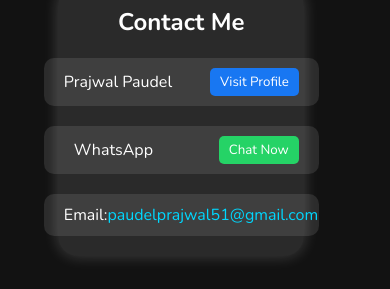
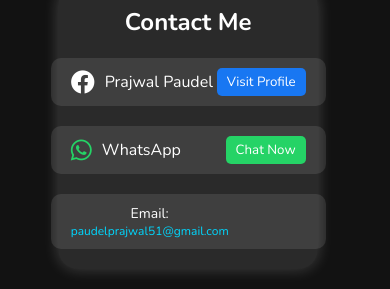
Before and after one commit to Prajwal8112/Durga-s-Portfolio, a website: page About.html in a window 390 px wide. Shown: the part 1032-1321 px from the top of the page. Drawn offline with nearby package versions, Linux system fonts and the light colour scheme.

Commit message:
Add files via upload

```diff
--- a/About.html
+++ b/About.html
@@ -6,7 +6,7 @@
     <title>About Me - Durga Prasad Paudel</title>
     <link rel="stylesheet" href="globalstyle.css">
     <link rel="preconnect" href="https://fonts.googleapis.com">
-
+    <link rel="stylesheet" href="https://cdnjs.cloudflare.com/ajax/libs/font-awesome/6.4.0/css/all.min.css">
     <link href="https://fonts.googleapis.com/css2?family=Nunito:wght@300;700&family=Montserrat:wght@300;800&display=swap" rel="stylesheet">
     <style>
         * {
@@ -265,7 +265,7 @@
                 text-align: left;
             }
             .container2 {
-                width: 90%;
+                width: 95%;
                 padding: 20px;
             }
             .contact-item {
@@ -287,11 +287,16 @@
             }
             .Email {
             display: flex;
+            flex-direction: column;
+            align-items: center;
+            font-size: 14px;
             text-align: left;
             gap: 0px;
         }
+        .Email a {
+            font-size: 12px;
         }
-
+    }
 
     </style>
 </head>
@@ -343,8 +348,8 @@
             <div class="contact-items" style="display: flex; flex-direction: column; gap: 20px; align-items: center; width: 550px;">
 
                 <div class="contact-item" >
-                    <div style="display: flex; align-items: center;flex-wrap: wrap;">
-                        <i class="fa-brands fa-facebook" style="font-size: 24px; color: #3700ff;"></i>
+                    <div style="display: flex; align-items: center;flex-wrap: wrap;gap: 10px;">
+                        <i class="fa-brands fa-facebook" style="font-size: 24px; "></i>
                         <p>Prajwal Paudel</p>
                     </div>
                     <a href="https://www.facebook.com/profile.php?id=100054942633894" target="_blank">
@@ -364,7 +369,7 @@
 
                 <div class="contact-item" >
                     <div style="display: flex; align-items: center; gap: 10px;">
-                        <p class="Email">Email:<a href="https://mail.google.com/mail/?view=cm&fs=1&to=paudelprajwal51@gmail.com" style="color: #00d8ff; text-decoration: none;">paudelprajwal51@gmail.com</a></p>
+                        <p class="Email">Email:<a href="https://mail.google.com/mail/?view=cm&fs=1&to=paudelprajwal51@gmail.com" style="color: #00d8ff; text-decoration: none;display: flex;flex-wrap: wrap;">paudelprajwal51@gmail.com</a></p>
                     </div>
                 </div>
             </div>
```
Also changed, not shown: index.html (+2 -2 lines), Certificate1.jpg (added), Certificate2.JPG (added), prophoto.png.
